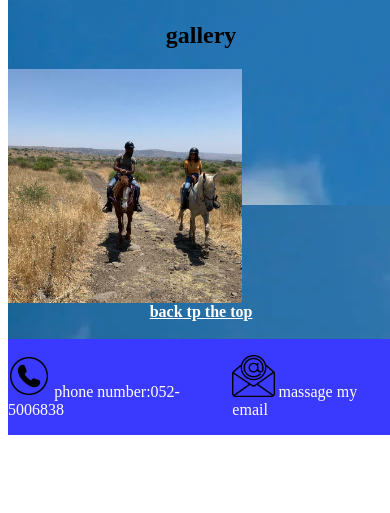
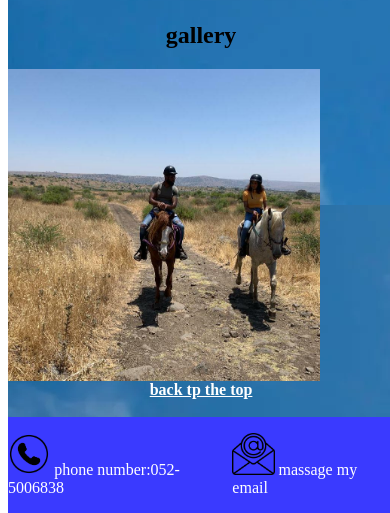
Before and after one commit to chen-semu/chen-semu-website.github.io, a plain HTML site: page index.html in a window 390 px wide. Shown: the part 2883-3396 px from the top of the page. Before the commit the page ends 3318 px from the top, so only its background shows below. Drawn offline with Linux system fonts and the light colour scheme.

Commit message:
fith commit

```diff
--- a/style.css
+++ b/style.css
@@ -152,8 +152,8 @@ a {
   #div4 {
   overflow: hidden;
   display: flex;
-  background-size: 60vw 60vw;
+  background-size: 80vw 80vw;
   animation: glry 20s infinite;
-  width: 60vw;
-  height: 60vw;
+  width: 80vw;
+  height: 80vw;
 }
```
